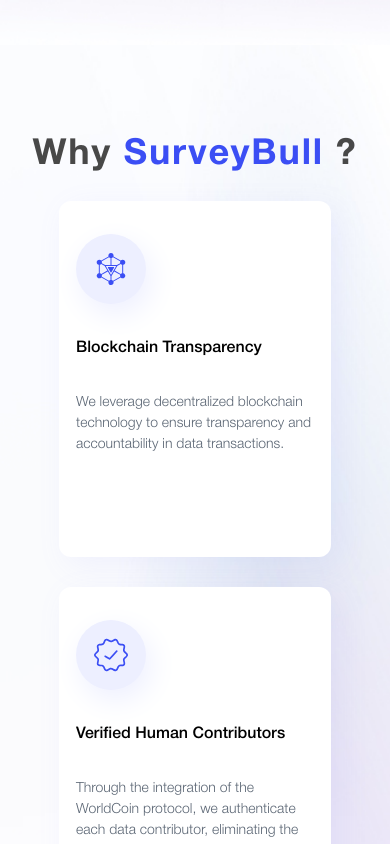
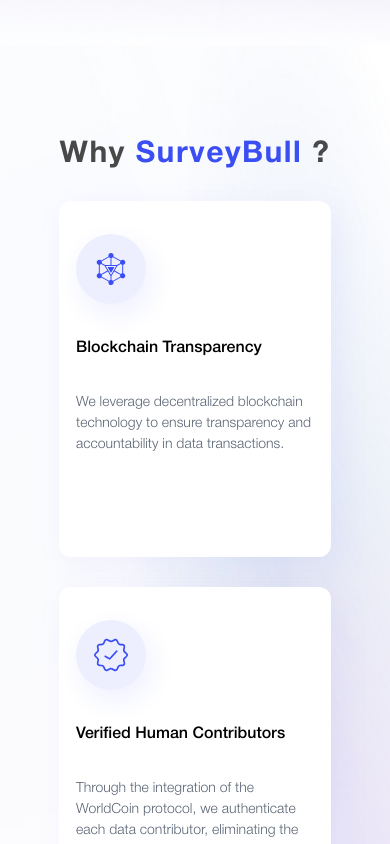
Before and after one commit to surveybull/surveybull.github.io, a React (Vite) app: page / in a window 390 px wide. Shown: the part 800-1644 px from the top of the page. Built offline with nearby package versions, Linux system fonts and the light colour scheme; a web font is replaced by a local one.

Commit message:
header text fix

```diff
--- a/src/components/Home/DecentralizedAction.jsx
+++ b/src/components/Home/DecentralizedAction.jsx
@@ -126,7 +126,7 @@
 
   return (
     <div className=" my-[4rem]">
-      <div className=" text-4xl font-HelveticaNeueBold leading-9 tracking-wider md:text-4xl   text-center mx-24">
+      <div className=" text-2xl  font-HelveticaNeueBold leading-9 tracking-wider md:text-4xl   text-center md:mx-24">
         {"Decentralized Actions: Elevating "}
         <span className=" text-[rgba(59,78,244,1)]">
           {" Survey Engagement "}
--- a/src/components/Home/Why.jsx
+++ b/src/components/Home/Why.jsx
@@ -98,7 +98,7 @@
 
   return (
     <div className=" my-[4rem] xl:my-[4rem]">
-      <h1 className=" text-[36px] xl:text-4xl flex justify-center font-medium font-HelveticaNeueBold leading-9 tracking-wider text-[#484848]">
+      <h1 className=" text-3xl md:text-4xl flex justify-center font-medium font-HelveticaNeueBold leading-9 tracking-wider text-[#484848]">
         {"Why"}&nbsp;
         <span className=" text-[rgba(59,78,244,1)]">SurveyBull</span>&nbsp;?
       </h1>
```
